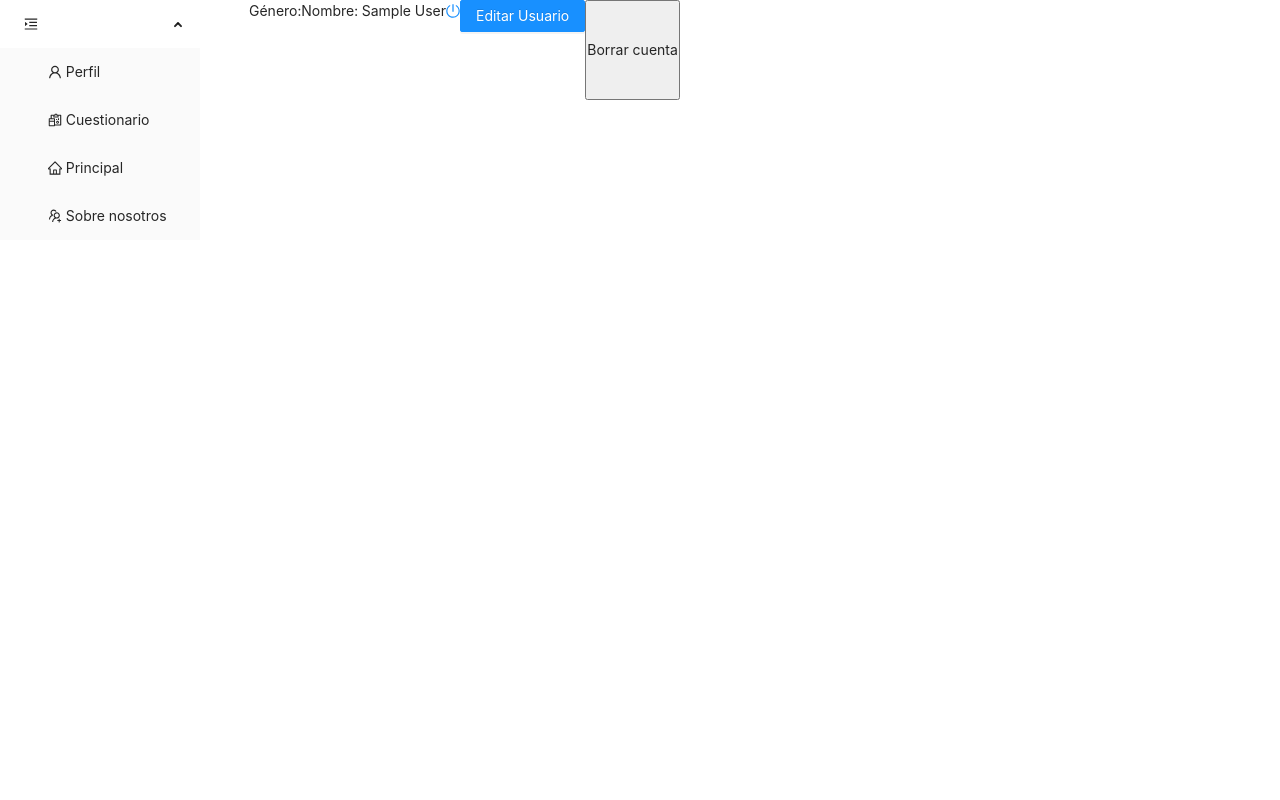
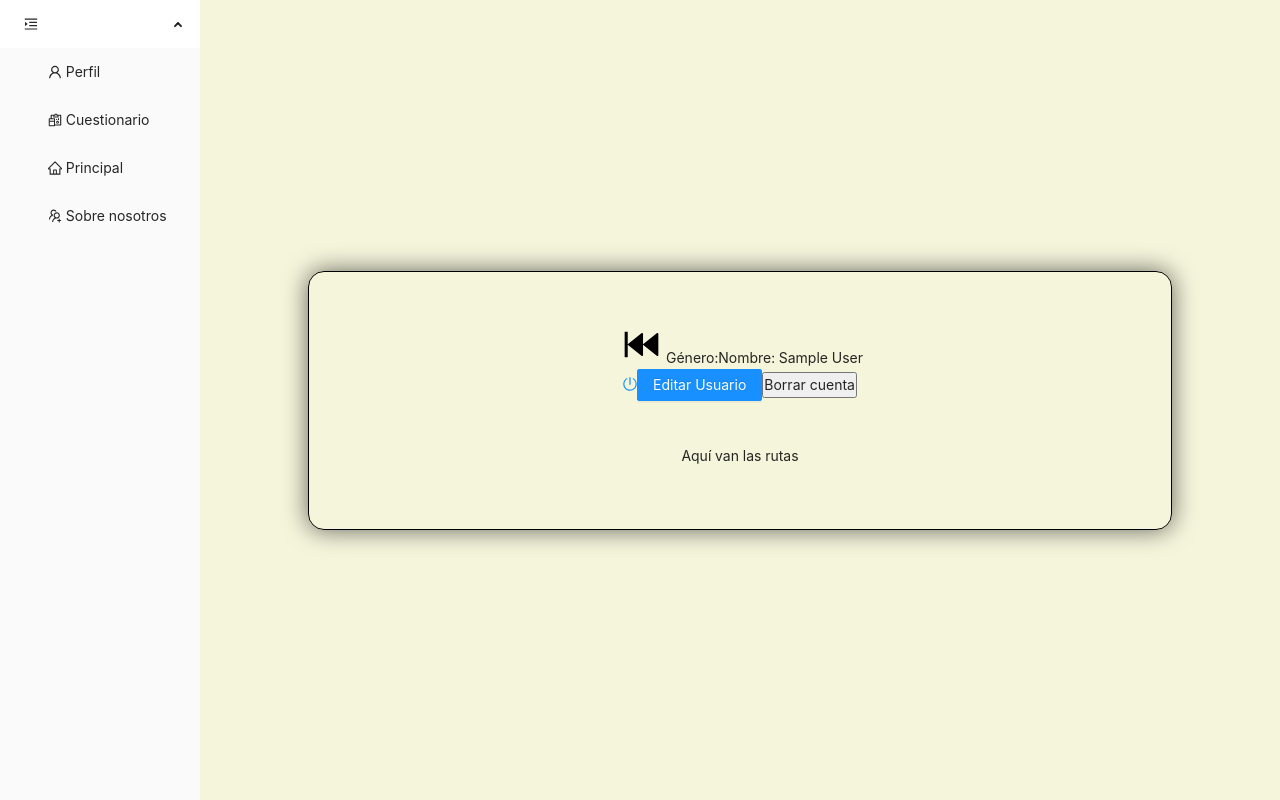
Before and after one commit to vaneebg/FRONTEND-TRIPULACIONES, a React (Create React App) app: page /profile in a window 1280 px wide. Built offline with nearby package versions, Linux system fonts and the light colour scheme; no server answers; sample sign-in values are in the browser's storage.

Commit message:
Profile Card

```diff
--- a/src/components/Main/Profile/Profile.jsx
+++ b/src/components/Main/Profile/Profile.jsx
@@ -1,69 +1,77 @@
-import { useDispatch, useSelector } from "react-redux";
-import { useEffect } from "react";
-import { Link, useNavigate } from "react-router-dom";
+import { useDispatch, useSelector } from 'react-redux';
+import { useEffect } from 'react';
+import { Link, useNavigate } from 'react-router-dom';
 import {
   reset,
   myInfo,
   logout,
   deleteUser,
-} from "../../../features/auth/authSlice";
-import { Tooltip, Popconfirm } from "antd";
-import { PoweroffOutlined, FastBackwardOutlined } from "@ant-design/icons";
-import ModalEditUser from "./ModalEditUser/ModalEditUser";
+} from '../../../features/auth/authSlice';
+import { Tooltip, Popconfirm } from 'antd';
+import { PoweroffOutlined, FastBackwardOutlined } from '@ant-design/icons';
+import ModalEditUser from './ModalEditUser/ModalEditUser';
+import './Profile.scss';
 
 const URL = process.env.REACT_APP_URL;
 
 const Profile = () => {
-  const { user, userUpdated } = useSelector((state) => state.auth);
+  const { user, userUpdated } = useSelector(state => state.auth);
+  console.log('Hellooooooobaby', user);
   const dispatch = useDispatch();
   const navigate = useNavigate();
   const onLogout = () => {
     dispatch(logout());
   };
 
-  const deleteUserAndRedirect = (_id) => {
+  const deleteUserAndRedirect = _id => {
     dispatch(deleteUser(_id));
-    navigate("/");
+    navigate('/');
     dispatch(reset());
   };
-
-
 
   useEffect(() => {
     dispatch(myInfo()); //
   }, [userUpdated]);
 
   return (
-    <>
-      <Tooltip placement="bottom" title="Volver a principal">
-        <Link to="/main">
+    <div className='profile-container'>
+      <div className='profile-card'>
+        <Tooltip placement='bottom' title='Volver a principal'>
+          <Link to='/main'>
             <FastBackwardOutlined
               style={{
-              fontSize: "3.5em",
-              color: "white",
+                fontSize: '3.5em',
+                color: 'black',
               }}
             />
           </Link>
         </Tooltip>
         {user.imagepath ? (
-        <img src={URL + "/users/" + user.imagepath} alt="" width="250px" />
+          <img src={URL + '/users/' + user.imagepath} alt='' width='250px' />
         ) : null}
-      <span>Género:{user.genre}</span>
-      <span>Nombre: {user.name} </span> <br />
-      <Link to="/" onClick={onLogout}>
+        <span>Género:{user?.genre}</span>
+        <span>Nombre: {user?.name} </span> <br />
+        <Link to='/' onClick={onLogout}>
           <PoweroffOutlined />
         </Link>
         <ModalEditUser />
         <Popconfirm
-        placement="bottom"
-        title="Seguro que quieres borrar tu cuenta definitivamente?"
+          placement='bottom'
+          title='Seguro que quieres borrar tu cuenta definitivamente?'
           onConfirm={() => deleteUserAndRedirect(user._id)}
-        okText="Yes"
-        cancelText="No"
+          okText='Yes'
+          cancelText='No'
         >
-        <button className = 'Button'>Borrar cuenta</button>
+          <button className='Button'>Borrar cuenta</button>
         </Popconfirm>
-    </>
+        <br />
+        <br />
+        <br />
+        <div className='rutas'>
+          <p>Aquí van las rutas</p>
+        </div>
+      </div>
+    </div>
   );
 };
 
--- /dev/null
+++ b/src/components/Main/Profile/Profile.scss
@@ -0,0 +1,20 @@
+* {
+  margin: 0;
+  padding: 0;
+  box-sizing: border-box;
+}
+.profile-container {
+  background-color: beige;
+  height: 100vh;
+  width: 100vw;
+  display: flex;
+  justify-content: center;
+  align-items: center;
+}
+.profile-card {
+  width: 80%;
+  padding: 3rem;
+  border: 1px solid black;
+  border-radius: 1rem;
+  box-shadow: 0px 0px 25px rgba(0, 0, 0, 0.6);
+}
```
Lines whose indentation alone changed are shown as unchanged.
